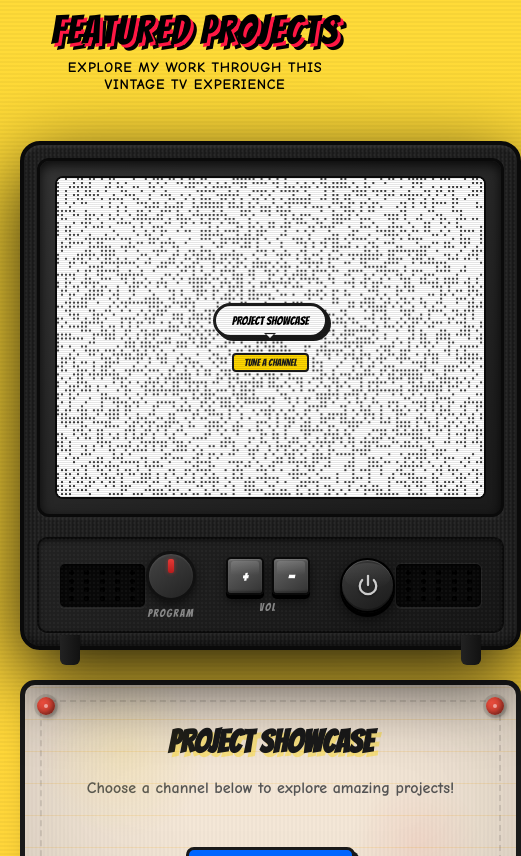
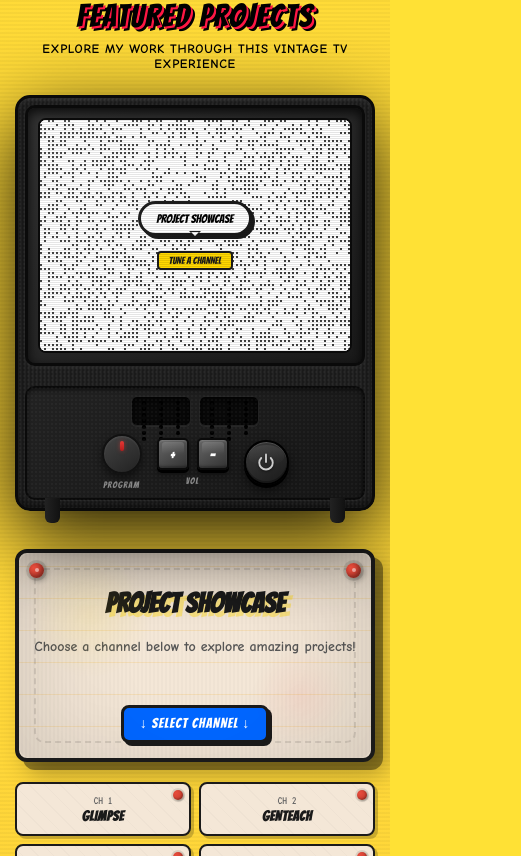
Before and after one commit to AnanthuNarashimman/Web-Slinger, a React (Vite) app: page / in a window 390 px wide. Shown: the part 928-1784 px from the top of the page, 521 px wide, since content can reach past the window. Built offline with nearby package versions, Linux system fonts and the light colour scheme; a web font is replaced by a local one.

Commit message:
Made TV section respinsive

```diff
--- a/src/ComponentStyles/ComicTV.css
+++ b/src/ComponentStyles/ComicTV.css
@@ -814,6 +814,7 @@
             rgba(0, 0, 0, 0.02) 4px
         );
     background-blend-mode: multiply;
+    margin-top: 5%;
 }
 
 .comic-paper::before {
@@ -1287,25 +1288,422 @@
         padding: 40px 20px 20px;
     }
 
+    .section-header-tv {
+        margin-bottom: 2rem;
+        padding: 0 1rem;
+    }
+
+    .showcase-layout {
+        gap: 25px;
+    }
+
+    /* TV Controls Optimization */
+    .tv-chassis {
+        padding: 2%;
+    }
+
+    .control-panel {
+        padding: 10px 12px;
+        flex-wrap: wrap;
+        gap: 10px;
+        justify-content: center;
+    }
+
+    .speaker-grille {
+        width: 70px;
+        height: 35px;
+        grid-template-columns: repeat(4, 1fr);
+        gap: 2px;
+        padding: 4px;
+    }
+
+    .speaker-hole {
+        width: 4px;
+        height: 4px;
+    }
+
+    .center-controls {
+        gap: 20px;
+        order: 3;
+        width: 100%;
+        justify-content: center;
+    }
+
+    .knob {
+        width: 45px;
+        height: 45px;
+    }
+
+    .knob-indicator {
+        width: 5px;
+        height: 12px;
+    }
+
+    .knob-label {
+        font-size: 10px;
+    }
+
+    .vol-btn {
+        width: 36px;
+        height: 36px;
+        font-size: 18px;
+    }
+
+    .power-button {
+        width: 50px;
+        height: 50px;
+    }
+
+    .power-button svg {
+        width: 20px;
+        height: 20px;
+    }
+
+    .tv-leg {
+        width: 15px;
+        height: 25px;
+        bottom: -12px;
+    }
+
+    .tv-leg.left { left: 30px; }
+    .tv-leg.right { right: 30px; }
+
+    /* Project Details */
     .project-details {
-        padding: 40px 20px 20px;
+        padding: 30px 20px 20px;
     }
 
     .project-selector {
         grid-template-columns: repeat(2, 1fr);
+        gap: 10px;
+    }
+
+    .project-card-mini {
+        padding: 12px 10px;
     }
 
     .project-header {
         flex-direction: column;
         align-items: start;
+        gap: 10px;
+    }
+
+    .status-badge-comic {
+        padding: 5px 12px;
+        font-size: 12px;
+    }
+
+    .project-description-comic {
+        margin: 15px 0;
+        padding: 12px;
+    }
+
+    .tech-stack-comic {
+        margin: 15px 0;
+        padding: 12px;
+    }
+
+    .tech-badges-comic {
+        gap: 6px;
     }
 
     .project-links-comic {
         flex-direction: column;
+        gap: 10px;
+        margin-top: 15px;
     }
 
     .comic-button {
         width: 100%;
         justify-content: center;
-    }
-}
+        padding: 12px 20px;
+    }
+}
+
+@media (max-width: 480px) {
+    .project-showcase-container {
+        padding: 30px 15px 15px;
+    }
+
+    .section-header-tv {
+        margin-bottom: 1.5rem;
+        padding: 0 0.5rem;
+    }
+
+    .header-title-tv {
+        font-size: 2rem;
+        text-shadow:
+            2px 2px 0px #FF1744,
+            4px 4px 0px #000;
+    }
+
+    .header-subtitle-tv {
+        font-size: 0.8rem;
+    }
+
+    .showcase-layout {
+        gap: 20px;
+    }
+
+    /* TV Controls for Small Mobile */
+    .tv-chassis {
+        border-radius: 15px;
+        border: 3px solid #0a0a0a;
+    }
+
+    .screen-bezel {
+        padding: 10px;
+        border-radius: 10px;
+    }
+
+    .control-panel {
+        padding: 8px 10px;
+        gap: 8px;
+    }
+
+    .speaker-grille {
+        width: 60px;
+        height: 30px;
+        grid-template-columns: repeat(3, 1fr);
+    }
+
+    .center-controls {
+        gap: 15px;
+    }
+
+    .knob {
+        width: 40px;
+        height: 40px;
+        border: 2px solid #111;
+    }
+
+    .knob-indicator {
+        width: 4px;
+        height: 10px;
+    }
+
+    .knob-label {
+        font-size: 9px;
+        letter-spacing: 1px;
+    }
+
+    .vol-btn {
+        width: 32px;
+        height: 32px;
+        font-size: 16px;
+        border: 2px solid #0a0a0a;
+        box-shadow:
+            0 3px 0 #000,
+            0 4px 6px rgba(0,0,0,0.5),
+            inset 0 1px 2px rgba(255,255,255,0.2),
+            inset 0 -2px 2px rgba(0,0,0,0.3);
+    }
+
+    .vol-btn:hover {
+        box-shadow:
+            0 4px 0 #000,
+            0 5px 8px rgba(0,0,0,0.6),
+            inset 0 1px 2px rgba(255,255,255,0.25),
+            inset 0 -2px 2px rgba(0,0,0,0.3);
+    }
+
+    .power-button {
+        width: 45px;
+        height: 45px;
+        box-shadow:
+            0 3px 0 #000,
+            0 5px 12px rgba(0,0,0,0.6),
+            inset 0 1px 0 rgba(255,255,255,0.15),
+            inset 0 -2px 0 rgba(0,0,0,0.3);
+    }
+
+    .power-button svg {
+        width: 18px;
+        height: 18px;
+    }
+
+    /* Project Details for Small Mobile */
+    .comic-paper {
+        border: 4px solid var(--comic-black);
+        border-radius: 12px;
+        box-shadow:
+            8px 8px 0 rgba(0, 0, 0, 0.4),
+            12px 12px 25px rgba(0, 0, 0, 0.3),
+            inset 0 0 80px rgba(0, 0, 0, 0.08);
+    }
+
+    .paper-pin {
+        width: 15px;
+        height: 15px;
+    }
+
+    .paper-pin.top-left {
+        top: 10px;
+        left: 10px;
+    }
+
+    .paper-pin.top-right {
+        top: 10px;
+        right: 10px;
+    }
+
+    .project-details {
+        padding: 35px 15px 15px;
+    }
+
+    .project-title-comic {
+        font-size: 24px;
+    }
+
+    .project-title-comic::after {
+        width: 50px;
+        height: 3px;
+    }
+
+    .project-subtitle {
+        font-size: 16px;
+    }
+
+    .status-badge-comic {
+        padding: 4px 10px;
+        font-size: 11px;
+        border: 2px solid var(--comic-black);
+        box-shadow: 3px 3px 0 var(--comic-black);
+    }
+
+    .project-description-comic {
+        padding: 10px;
+        border-left: 4px solid var(--comic-blue);
+    }
+
+    .project-description-comic p {
+        font-size: 12px;
+        line-height: 1.6;
+    }
+
+    .tech-stack-comic {
+        padding: 12px;
+    }
+
+    .section-title-comic {
+        font-size: 18px;
+    }
+
+    .tech-badge-comic {
+        padding: 5px 12px;
+        font-size: 11px;
+    }
+
+    .comic-button {
+        padding: 10px 18px;
+        font-size: 13px;
+        box-shadow: 4px 4px 0 var(--comic-black);
+    }
+
+    .comic-button:hover:not(:disabled) {
+        box-shadow: 2px 2px 0 var(--comic-black);
+    }
+
+    .comic-button svg {
+        width: 16px;
+        height: 16px;
+    }
+
+    .project-selector {
+        gap: 8px;
+    }
+
+    .project-card-mini {
+        padding: 10px 8px;
+        border: 2px solid var(--comic-black);
+        box-shadow: 3px 3px 0 rgba(0, 0, 0, 0.2);
+    }
+
+    .project-card-mini:hover {
+        box-shadow: 4px 4px 0 rgba(0, 0, 0, 0.3);
+    }
+
+    .project-card-mini.active {
+        box-shadow: 5px 5px 0 var(--comic-black);
+    }
+
+    .card-pin {
+        width: 10px;
+        height: 10px;
+        top: 6px;
+        right: 6px;
+    }
+
+    .project-number {
+        font-size: 12px;
+        margin-bottom: 3px;
+    }
+
+    .project-name-mini {
+        font-size: 14px;
+    }
+
+    .placeholder-title {
+        font-size: 28px;
+    }
+
+    .placeholder-text {
+        font-size: 14px;
+    }
+
+    .arrow-down-comic {
+        font-size: 14px;
+        padding: 8px 16px;
+        box-shadow: 3px 3px 0 var(--comic-black);
+    }
+}
+
+@media (max-width: 360px) {
+    .project-showcase-container {
+        padding: 25px 10px 10px;
+    }
+
+    .header-title-tv {
+        font-size: 1.75rem;
+    }
+
+    .header-subtitle-tv {
+        font-size: 0.75rem;
+    }
+
+    .center-controls {
+        gap: 12px;
+    }
+
+    .knob {
+        width: 38px;
+        height: 38px;
+    }
+
+    .vol-btn {
+        width: 30px;
+        height: 30px;
+        font-size: 15px;
+    }
+
+    .power-button {
+        width: 42px;
+        height: 42px;
+    }
+
+    .project-details {
+        padding: 30px 12px 12px;
+    }
+
+    .project-title-comic {
+        font-size: 22px;
+    }
+
+    .project-card-mini {
+        padding: 8px 6px;
+    }
+
+    .project-name-mini {
+        font-size: 13px;
+    }
+}
--- a/src/ComponentStyles/ComicTimeline.css
+++ b/src/ComponentStyles/ComicTimeline.css
@@ -199,7 +199,7 @@
     transition: transform 0.25s ease, box-shadow 0.25s ease;
     text-transform: none;
     letter-spacing: 0.1em;
-    text-shadow: 1px 1px 0 #ffeebb, 3px 3px 0 rgba(21, 34, 74, 0.25);
+    /* text-shadow: 1px 1px 0 #ffeebb, 3px 3px 0 rgba(21, 34, 74, 0.25); */
 }
 
 .timeline-item.left .item-desc {
--- a/src/Components/ComicFooter.jsx
+++ b/src/Components/ComicFooter.jsx
@@ -26,9 +26,6 @@ function ComicFooter() {
         {/* Main footer info */}
         <div className="comic-footer-info">
           <p className="comic-footer-name">Ananthu Narashimman</p>
-          <p className="comic-footer-copy">
-            &copy; {currentYear} &bull; All Rights Reserved
-          </p>
         </div>
 
         {/* Social links */}
```
